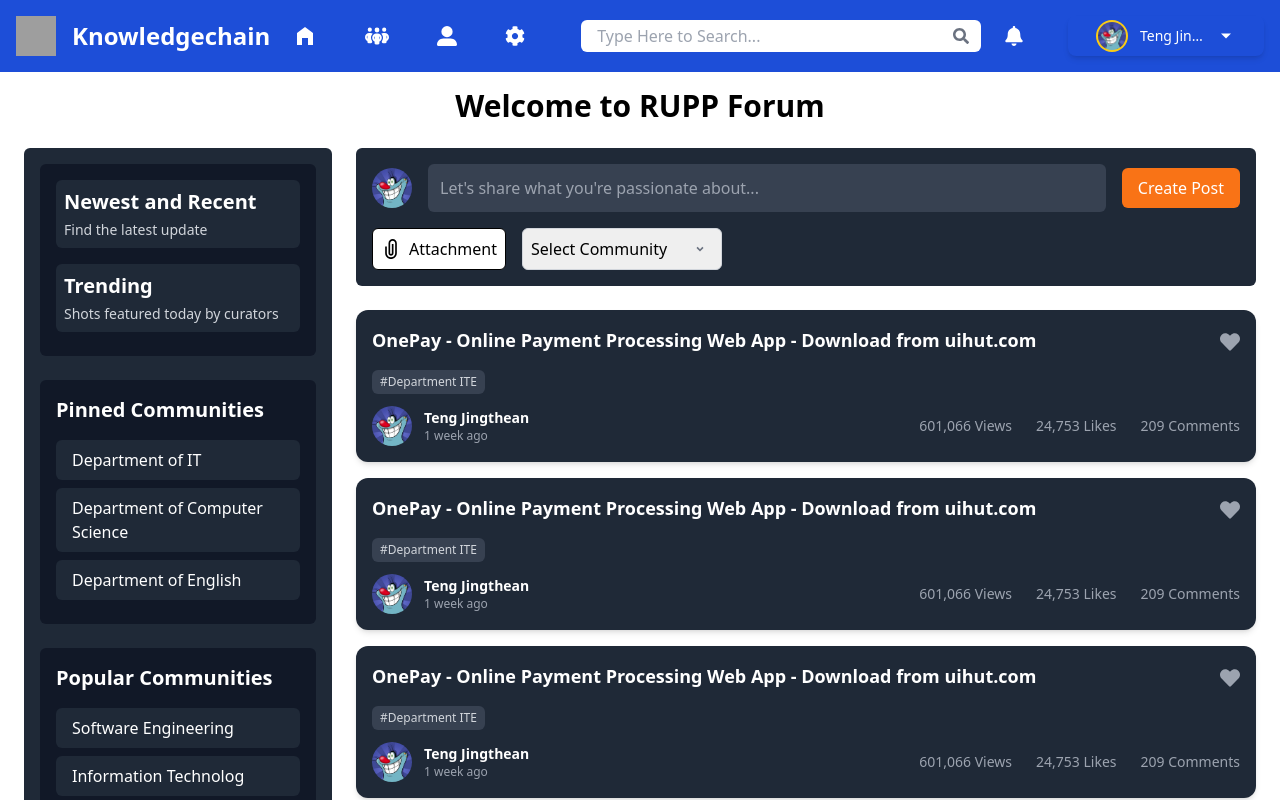
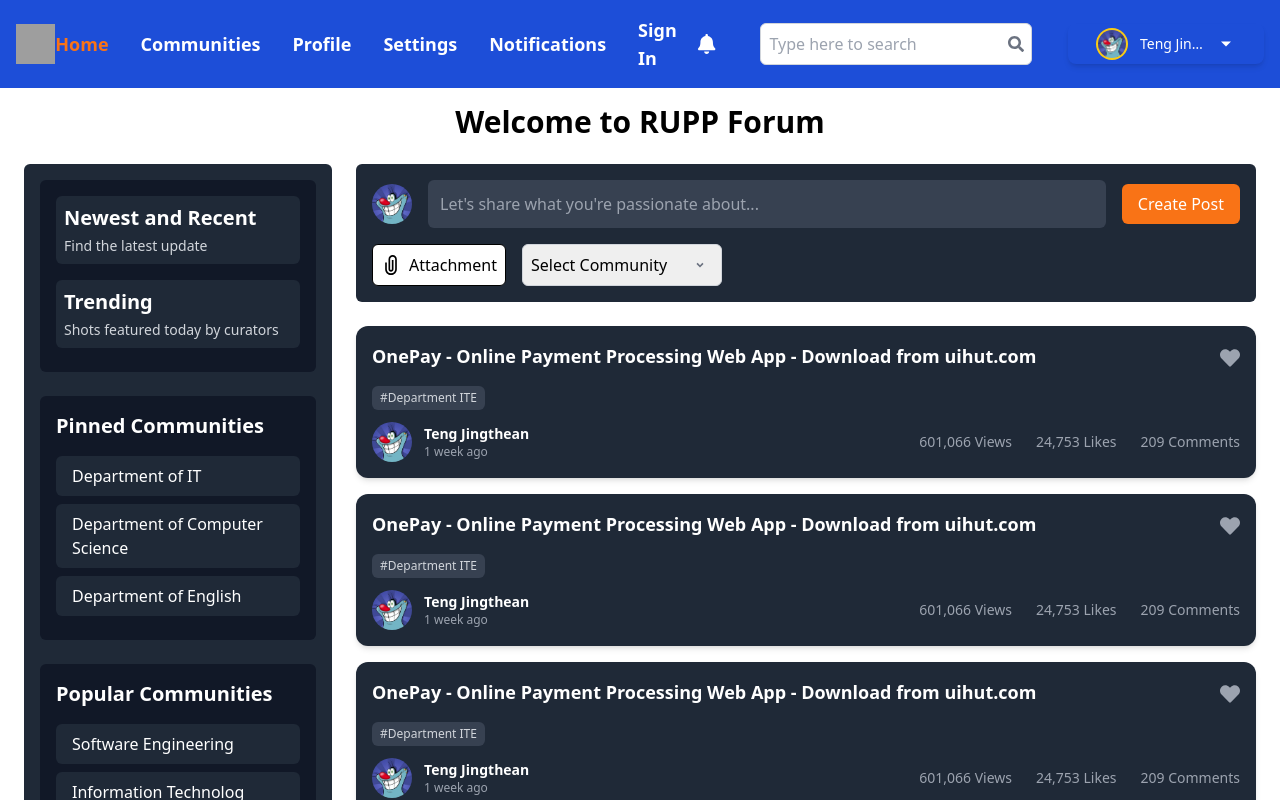
Before and after one commit to jingtheanteng/y4s1-pp, a React (Create React App) app: page /home-loggedin in a window 1280 px wide. Shown: the top 800 px of the page. Built offline with nearby package versions, Linux system fonts and the light colour scheme; grey boxes are pictures that could not be loaded.

Commit message:
LoggedIn

```diff
--- a/src/Page/LoggedIn.js
+++ b/src/Page/LoggedIn.js
@@ -1,7 +1,5 @@
 import React, { useState } from 'react';
-import { FaUserLarge, FaPeopleGroup } from "react-icons/fa6";
-import { FaSearch, FaBell, FaCog, FaHeart } from "react-icons/fa";
-import { MdHomeFilled } from "react-icons/md";
+import { FaSearch, FaBell, FaHeart } from "react-icons/fa";
 import { useNavigate, useLocation } from 'react-router-dom';
 import { CgAttachment } from "react-icons/cg";
 import { RiArrowDropDownLine } from "react-icons/ri";
@@ -11,6 +9,7 @@ import '../App.css';
 
 function LoggedIn() {
     const [searchTerm, setSearchTerm] = useState("");
+    const [menuOpen, setMenuOpen] = useState(false);
     const [likedCards, setLikedCards] = useState([false, false, false, false]); // Array to track heart icons for each card
     const [isDropdownVisible, setDropdownVisible] = useState(false); // Dropdown state
     const navigate = useNavigate();
@@ -19,6 +18,8 @@ function LoggedIn() {
     const handleHomeClick = () => {
         navigate('/');
     };
+
+    const handleSignInClick = () => navigate('/loginregister');
 
     const handleCommunitiesClick = () => {
         navigate('/communities');
@@ -45,7 +46,7 @@ function LoggedIn() {
         alert("Logged out successfully!");
     };
 
-    const isHome = location.pathname === '/';
+    const isHome = location.pathname === '/home-loggedin';
 
     const toggleHeart = (index) => {
         const newLikedCards = [...likedCards];
@@ -60,48 +61,61 @@ function LoggedIn() {
                 <div className="container mx-auto flex flex-col lg:flex-row justify-between items-center">
                     <div className="flex items-center space-x-4 mb-4 lg:mb-0">
                         <img src="logo.png" alt="Knowledgechain" className="w-10 h-10" />
-                        <span className="text-2xl font-bold text-white">Knowledgechain</span>
                     </div>
 
                     {/* Search input between icons */}
                     <div className="flex flex-col lg:flex-row items-center space-x-0 lg:space-x-12 w-full lg:w-auto">
-                        <div className="flex items-center justify-between w-full lg:w-auto mb-4 lg:mb-0 space-x-8">
-                            <MdHomeFilled
-                                className={`cursor-pointer w-10 h-10 p-2 rounded-md ${isHome ? 'bg-orange-500' : 'hover:bg-orange-500'} active:bg-orange-500`}
-                                onClick={handleHomeClick}
-                            />
-                            <FaPeopleGroup
-                                className="cursor-pointer w-10 h-10 p-2 rounded-md hover:bg-orange-500 active:bg-orange-500"
-                                onClick={handleCommunitiesClick}
-                            />
-                            <FaUserLarge
-                                className="cursor-pointer w-9 h-9 p-2 rounded-md hover:bg-orange-500 active:bg-orange-500"
-                                onClick={handleProfileClick}
-                            />
-                            <FaCog
-                                className="cursor-pointer w-9 h-9 p-2 text-white rounded-md hover:bg-orange-500 active:bg-orange-500"
-                                onClick={handleSettingClick}
-                            />
+                        <div className="relative w-full lg:w-auto mb-4 lg:mb-0 flex justify-center">
+                            {/* Dropdown for smaller screens */}
+                            <div className="lg:hidden">
+                                <button className="text-lg font-bold bg-blue-700 text-white px-4 py-2 rounded-md" onClick={() => setMenuOpen(!menuOpen)}>
+                                    Menu
+                                </button>
+                                {menuOpen && (
+                                    <div className="absolute left-1/2 transform -translate-x-1/2 bg-white text-black rounded-md shadow-lg mt-2 w-full">
+                                        <span className={`block cursor-pointer p-2 ${isHome ? 'text-orange-500' : 'hover:text-orange-500'}`} onClick={handleHomeClick}>Home</span>
+                                        <span className="block cursor-pointer p-2 hover:bg-orange-500" onClick={handleCommunitiesClick}>Communities</span>
+                                        <span className="block cursor-pointer p-2 hover:bg-orange-500" onClick={handleProfileClick}>Profile</span>
+                                        <span className="block cursor-pointer p-2 hover:bg-orange-500" onClick={handleSettingClick}>Settings</span>
+                                        <span className="block cursor-pointer p-2 hover:bg-orange-500" onClick={handleNotificationClick}>Notifications</span>
+                                        <span className="block cursor-pointer p-2 hover:bg-orange-500" onClick={handleSignInClick}>Sign In</span>
+                                    </div>
+                                )}
+                            </div>
+                            {/* Regular buttons for larger screens */}
+                            <div className="hidden lg:flex items-center justify-between w-full lg:w-auto mb-4 lg:mb-0 space-x-8">
+                                <span className={`cursor-pointer text-lg font-bold ${isHome ? 'text-orange-500' : 'hover:text-orange-500'}`} onClick={handleHomeClick}>Home</span>
+                                <span className="cursor-pointer text-lg text-white font-bold hover:text-orange-500" onClick={handleCommunitiesClick}>Communities</span>
+                                <span className="cursor-pointer text-lg text-white font-bold hover:text-orange-500" onClick={handleProfileClick}>Profile</span>
+                                <span className="cursor-pointer text-lg text-white font-bold hover:text-orange-500" onClick={handleSettingClick}>Settings</span>
+                                <span className="cursor-pointer text-lg text-white font-bold hover:text-orange-500" onClick={handleNotificationClick}>Notifications</span>
+                                <span className="cursor-pointer text-lg text-white font-bold hover:text-orange-500" onClick={handleSignInClick}>Sign In</span>
+                            </div>
                         </div>
-
-                        <div className="relative w-full lg:w-[400px]">
-                            <input
-                                type="text"
-                                className="px-4 py-1 rounded-md text-black focus:outline-none w-full"
-                                placeholder="Type Here to Search..."
-                                value={searchTerm}
-                                onChange={(e) => setSearchTerm(e.target.value)}
-                            />
-                            <FaSearch className="absolute right-3 top-1/2 transform -translate-y-1/2 text-gray-500" />
-                        </div>
-                    </div>
+                </div>
 
                     <div className="flex flex-col lg:flex-row items-center space-y-4 lg:space-y-0 lg:space-x-9">
                         <FaBell
                             className="cursor-pointer w-9 h-9 p-2 rounded-md hover:bg-orange-500 active:bg-orange-500"
                             onClick={handleNotificationClick}
                         />
-                        <div className="relative">
+                        {/* Search Bar moved next to navigation items */}
+                        <div className={`flex justify-center mt-4 lg:mt-0 lg:ml-4 ${menuOpen ? 'hidden' : ''}`}>
+                            <div className="text-black relative w-full max-w-md">
+                                <input
+                                    type="text"
+                                    placeholder="Type here to search"
+                                    className="w-full p-2 pr-10 rounded-md border border-gray-300 focus:outline-none focus:ring-2 focus:ring-blue-500"
+                                    value={searchTerm}
+                                    onChange={(e) => setSearchTerm(e.target.value)}
+                                />
+                                <button className="absolute right-0 top-1/2 transform -translate-y-1/2 mr-2">
+                                    <FaSearch className="text-gray-500" />
+                                </button>
+                            </div>
+                        </div>
+
+                        <div className={`relative ${menuOpen ? 'hidden' : ''}`}>
                             <div
                                 className="flex items-center bg-orange text-white px-7 py-1 rounded-lg shadow-md cursor-pointer"
                                 onClick={toggleDropdown}
```
